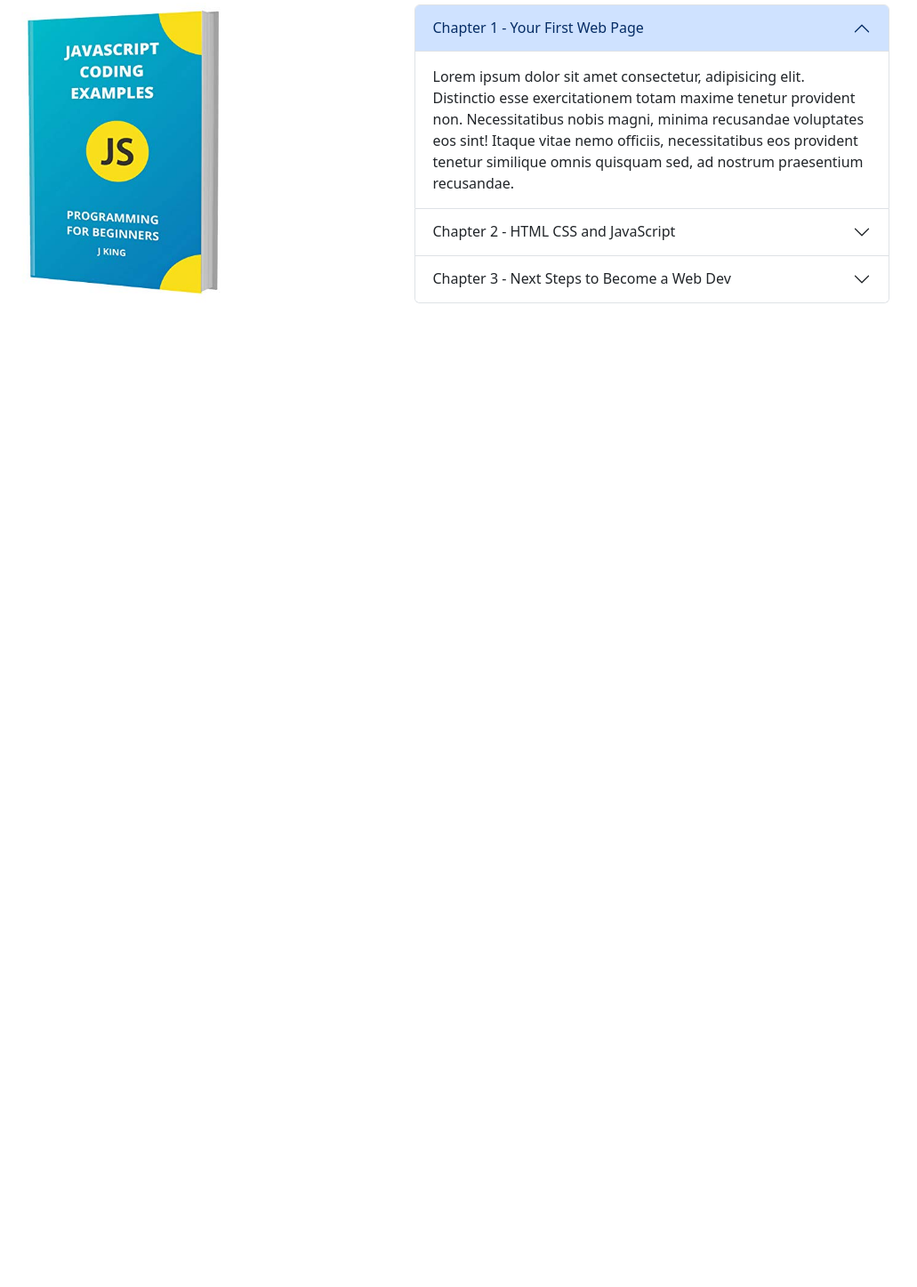
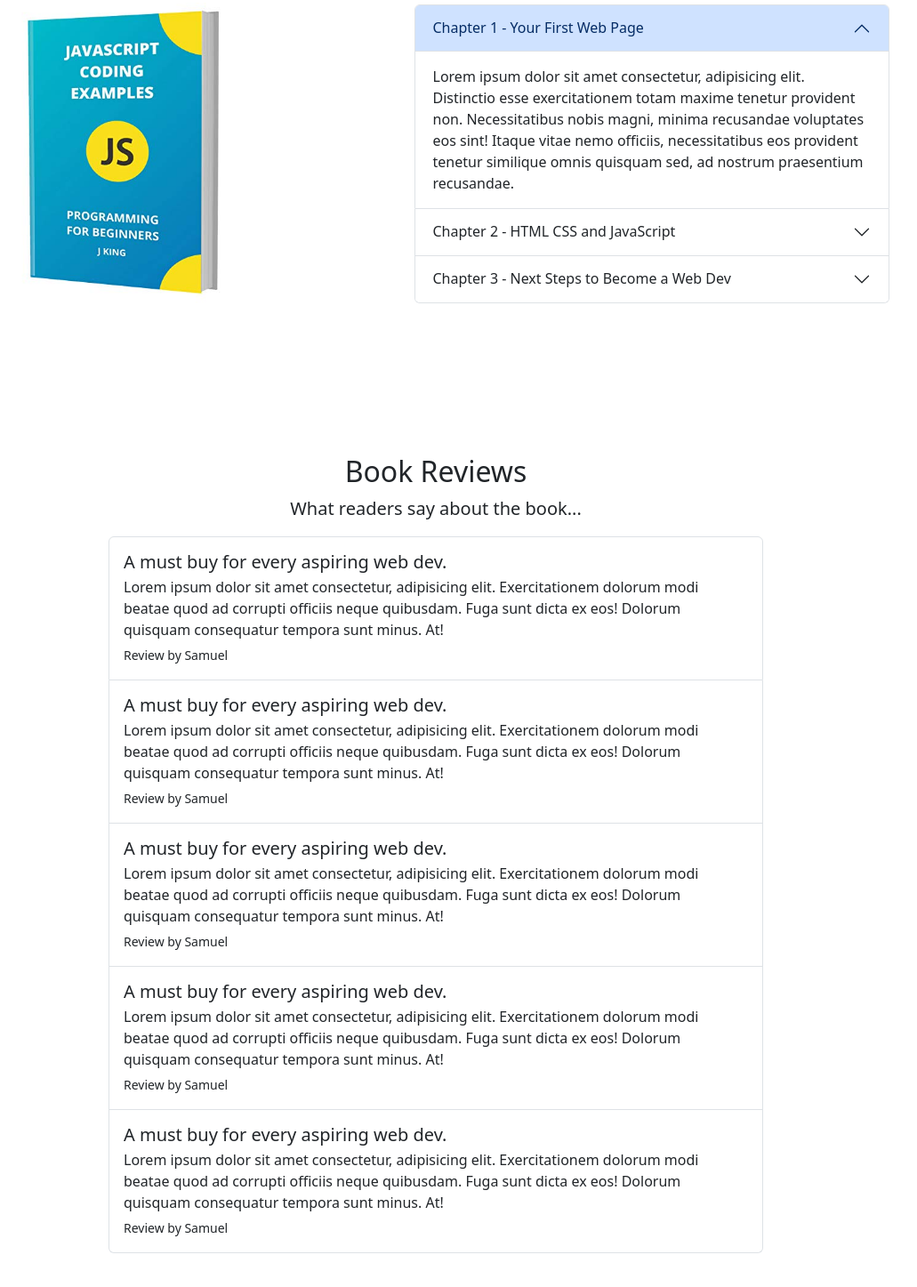
Before and after one commit to dev-satyamthakur/Book-Website, a plain HTML site: page index.html in a window 1280 px wide. Shown: the part 1696-3143 px from the top of the page at 89% size, without its empty margins (150-1181 px from the left). Before the commit the page ends 2147 px from the top, so only its background shows below. Drawn offline with nearby package versions, Linux system fonts and the light colour scheme.

Commit message:
Adding book review section with listgroups

```diff
--- a/index.html
+++ b/index.html
@@ -4,9 +4,12 @@
 <head>
     <meta charset="UTF-8">
     <meta name="viewport" content="width=device-width, initial-scale=1.0">
-    <link href="https://cdn.jsdelivr.net/npm/bootstrap@5.3.2/dist/css/bootstrap.min.css" rel="stylesheet" integrity="sha384-T3c6CoIi6uLrA9TneNEoa7RxnatzjcDSCmG1MXxSR1GAsXEV/Dwwykc2MPK8M2HN" crossorigin="anonymous">
+    <link href="https://cdn.jsdelivr.net/npm/bootstrap@5.3.2/dist/css/bootstrap.min.css" rel="stylesheet"
+        integrity="sha384-T3c6CoIi6uLrA9TneNEoa7RxnatzjcDSCmG1MXxSR1GAsXEV/Dwwykc2MPK8M2HN" crossorigin="anonymous">
     <title>Book Site</title>
-    <script src="https://cdn.jsdelivr.net/npm/bootstrap@5.3.2/dist/js/bootstrap.bundle.min.js" integrity="sha384-C6RzsynM9kWDrMNeT87bh95OGNyZPhcTNXj1NW7RuBCsyN/o0jlpcV8Qyq46cDfL" crossorigin="anonymous"></script>
+    <script src="https://cdn.jsdelivr.net/npm/bootstrap@5.3.2/dist/js/bootstrap.bundle.min.js"
+        integrity="sha384-C6RzsynM9kWDrMNeT87bh95OGNyZPhcTNXj1NW7RuBCsyN/o0jlpcV8Qyq46cDfL"
+        crossorigin="anonymous"></script>
     <script src="https://code.jquery.com/jquery-3.3.1.slim.min.js"
         integrity="sha384-q8i/X+965DzO0rT7abK41JStQIAqVgRVzpbzo5smXKp4YfRvH+8abtTE1Pi6jizo"
         crossorigin="anonymous"></script>
@@ -83,7 +86,8 @@
                             <h4 class="card-title">Starter Edition</h4>
                             <p class="lead card-subtitle">eBook download only</p>
                             <p class="display-5 my-4 text-primary fw-bold">$14.99</p>
-                            <p class="card-text mx-5 text-muted d-none d-lg-block">Lorem ipsum dolor sit amet consectetur adipisicing elit.</p>
+                            <p class="card-text mx-5 text-muted d-none d-lg-block">Lorem ipsum dolor sit amet
+                                consectetur adipisicing elit.</p>
                             <a href="#" class="btn btn-outline-primary btn-lg mt-3">Buy Now!</a>
                         </div>
                     </div>
@@ -96,7 +100,8 @@
                             <h4>Complete Edition</h4>
                             <p class="lead card-subtitile">eBook download & all updates</p>
                             <p class="display-4 my-4 text-primary fw-bold">$18.99</p>
-                            <p class="card-text mx-5 text-muted d-none d-lg-block">Lorem ipsum dolor sit amet consectetur adipisicing elit. Quaerat magni at inventore, laborum quas dolorum.</p>
+                            <p class="card-text mx-5 text-muted d-none d-lg-block">Lorem ipsum dolor sit amet
+                                consectetur adipisicing elit. Quaerat magni at inventore, laborum quas dolorum.</p>
                             <a href="#" class="btn btn-outline-primary btn-lg mt-3">Buy Now!</a>
                         </div>
                     </div>
@@ -108,7 +113,8 @@
                             <h4 class="card-title">Ultimate Edition</h4>
                             <p class="lead card-subtitle">downloads, updates and extras</p>
                             <p class="display-5 my-4 text-primary fw-bold">$23.99</p>
-                            <p class="card-text mx-5 text-muted d-none d-lg-block">Lorem ipsum dolor sit amet consectetur adipisicing elit.</p>
+                            <p class="card-text mx-5 text-muted d-none d-lg-block">Lorem ipsum dolor sit amet
+                                consectetur adipisicing elit.</p>
                             <a href="#" class="btn btn-outline-primary btn-lg mt-3">Buy Now!</a>
                         </div>
                     </div>
@@ -134,37 +140,54 @@
                     <div class="accordion" id="accordionExample">
                         <div class="accordion-item">
                             <h2 class="accordion-header">
-                        <button class="accordion-button" type="button" data-bs-toggle="collapse" data-bs-target="#collapseOne" aria-expanded="true" aria-controls="collapseOne">
+                                <button class="accordion-button" type="button" data-bs-toggle="collapse"
+                                    data-bs-target="#collapseOne" aria-expanded="true" aria-controls="collapseOne">
                                     Chapter 1 - Your First Web Page
                                 </button>
                             </h2>
-                      <div id="collapseOne" class="accordion-collapse collapse show" data-bs-parent="#accordionExample">
+                            <div id="collapseOne" class="accordion-collapse collapse show"
+                                data-bs-parent="#accordionExample">
                                 <div class="accordion-body">
-                          Lorem ipsum dolor sit amet consectetur, adipisicing elit. Distinctio esse exercitationem totam maxime tenetur provident non. Necessitatibus nobis magni, minima recusandae voluptates eos sint! Itaque vitae nemo officiis, necessitatibus eos provident tenetur similique omnis quisquam sed, ad nostrum praesentium recusandae.
+                                    Lorem ipsum dolor sit amet consectetur, adipisicing elit. Distinctio esse
+                                    exercitationem totam maxime tenetur provident non. Necessitatibus nobis magni,
+                                    minima recusandae voluptates eos sint! Itaque vitae nemo officiis, necessitatibus
+                                    eos provident tenetur similique omnis quisquam sed, ad nostrum praesentium
+                                    recusandae.
                                 </div>
                             </div>
                         </div>
                         <div class="accordion-item">
                             <h2 class="accordion-header">
-                        <button class="accordion-button collapsed" type="button" data-bs-toggle="collapse" data-bs-target="#collapseTwo" aria-expanded="false" aria-controls="collapseTwo">
+                                <button class="accordion-button collapsed" type="button" data-bs-toggle="collapse"
+                                    data-bs-target="#collapseTwo" aria-expanded="false" aria-controls="collapseTwo">
                                     Chapter 2 - HTML CSS and JavaScript
                                 </button>
                             </h2>
-                      <div id="collapseTwo" class="accordion-collapse collapse" data-bs-parent="#accordionExample">
+                            <div id="collapseTwo" class="accordion-collapse collapse"
+                                data-bs-parent="#accordionExample">
                                 <div class="accordion-body">
-                          Lorem ipsum dolor sit amet consectetur adipisicing elit. Natus id dignissimos temporibus aut minima. Laboriosam odit consectetur ratione ea velit iure pariatur, veritatis culpa temporibus quo sit placeat quis dolorum, ut repellat quam voluptatum quod blanditiis repellendus itaque. Eius, veritatis!
+                                    Lorem ipsum dolor sit amet consectetur adipisicing elit. Natus id dignissimos
+                                    temporibus aut minima. Laboriosam odit consectetur ratione ea velit iure pariatur,
+                                    veritatis culpa temporibus quo sit placeat quis dolorum, ut repellat quam voluptatum
+                                    quod blanditiis repellendus itaque. Eius, veritatis!
                                 </div>
                             </div>
                         </div>
                         <div class="accordion-item">
                             <h2 class="accordion-header">
-                        <button class="accordion-button collapsed" type="button" data-bs-toggle="collapse" data-bs-target="#collapseThree" aria-expanded="false" aria-controls="collapseThree">
+                                <button class="accordion-button collapsed" type="button" data-bs-toggle="collapse"
+                                    data-bs-target="#collapseThree" aria-expanded="false" aria-controls="collapseThree">
                                     Chapter 3 - Next Steps to Become a Web Dev
                                 </button>
                             </h2>
-                      <div id="collapseThree" class="accordion-collapse collapse" data-bs-parent="#accordionExample">
+                            <div id="collapseThree" class="accordion-collapse collapse"
+                                data-bs-parent="#accordionExample">
                                 <div class="accordion-body">
-                            <p>Lorem ipsum dolor sit, amet consectetur adipisicing elit. Iste qui ducimus at quia delectus animi repellendus sunt minima dolore corporis numquam dolor officia quisquam, nesciunt perspiciatis veritatis fugit similique. Quae sequi necessitatibus, quas dignissimos veniam perferendis ducimus, facilis ea sed illo nam tenetur fugiat dicta sapiente laudantium? Quaerat, labore tempora.</p>
+                                    <p>Lorem ipsum dolor sit, amet consectetur adipisicing elit. Iste qui ducimus at
+                                        quia delectus animi repellendus sunt minima dolore corporis numquam dolor
+                                        officia quisquam, nesciunt perspiciatis veritatis fugit similique. Quae sequi
+                                        necessitatibus, quas dignissimos veniam perferendis ducimus, facilis ea sed illo
+                                        nam tenetur fugiat dicta sapiente laudantium? Quaerat, labore tempora.</p>
                                 </div>
                             </div>
                         </div>
@@ -174,6 +197,49 @@
         </div>
     </section>
 
+    <!-- Reviews Section -->
+    <section class="reviews" class="bg-light">
+        <div class="container-lg">
+            <div class="text-center">
+                <h2>Book Reviews</h2>
+                <p class="lead">What readers say about the book...</p>
+            </div>
+
+            <div class="row justify-content-center">
+                <div class="col-lg-8">
+                    <div class="list-group">
+                        <div class="list-group-item py-3">
+                            <h5 class="mb-1">A must buy for every aspiring web dev.</h5>
+                            <p class="mb-1">Lorem ipsum dolor sit amet consectetur, adipisicing elit. Exercitationem dolorum modi beatae quod ad corrupti officiis neque quibusdam. Fuga sunt dicta ex eos! Dolorum quisquam consequatur tempora sunt minus. At!</p>
+                            <small>Review by Samuel</small>
+                        </div>
+                        <div class="list-group-item py-3">
+                            <h5 class="mb-1">A must buy for every aspiring web dev.</h5>
+                            <p class="mb-1">Lorem ipsum dolor sit amet consectetur, adipisicing elit. Exercitationem dolorum modi beatae quod ad corrupti officiis neque quibusdam. Fuga sunt dicta ex eos! Dolorum quisquam consequatur tempora sunt minus. At!</p>
+                            <small>Review by Samuel</small>
+                        </div>
+                        <div class="list-group-item py-3">
+                            <h5 class="mb-1">A must buy for every aspiring web dev.</h5>
+                            <p class="mb-1">Lorem ipsum dolor sit amet consectetur, adipisicing elit. Exercitationem dolorum modi beatae quod ad corrupti officiis neque quibusdam. Fuga sunt dicta ex eos! Dolorum quisquam consequatur tempora sunt minus. At!</p>
+                            <small>Review by Samuel</small>
+                        </div>
+                        <div class="list-group-item py-3">
+                            <h5 class="mb-1">A must buy for every aspiring web dev.</h5>
+                            <p class="mb-1">Lorem ipsum dolor sit amet consectetur, adipisicing elit. Exercitationem dolorum modi beatae quod ad corrupti officiis neque quibusdam. Fuga sunt dicta ex eos! Dolorum quisquam consequatur tempora sunt minus. At!</p>
+                            <small>Review by Samuel</small>
+                        </div>
+                        <div class="list-group-item py-3">
+                            <h5 class="mb-1">A must buy for every aspiring web dev.</h5>
+                            <p class="mb-1">Lorem ipsum dolor sit amet consectetur, adipisicing elit. Exercitationem dolorum modi beatae quod ad corrupti officiis neque quibusdam. Fuga sunt dicta ex eos! Dolorum quisquam consequatur tempora sunt minus. At!</p>
+                            <small>Review by Samuel</small>
+                        </div>
+                    </div>
+                </div>
+            </div>
+
+        </div>
+    </section>
+
 
 </body>
 
```
Lines whose indentation alone changed are shown as unchanged.
